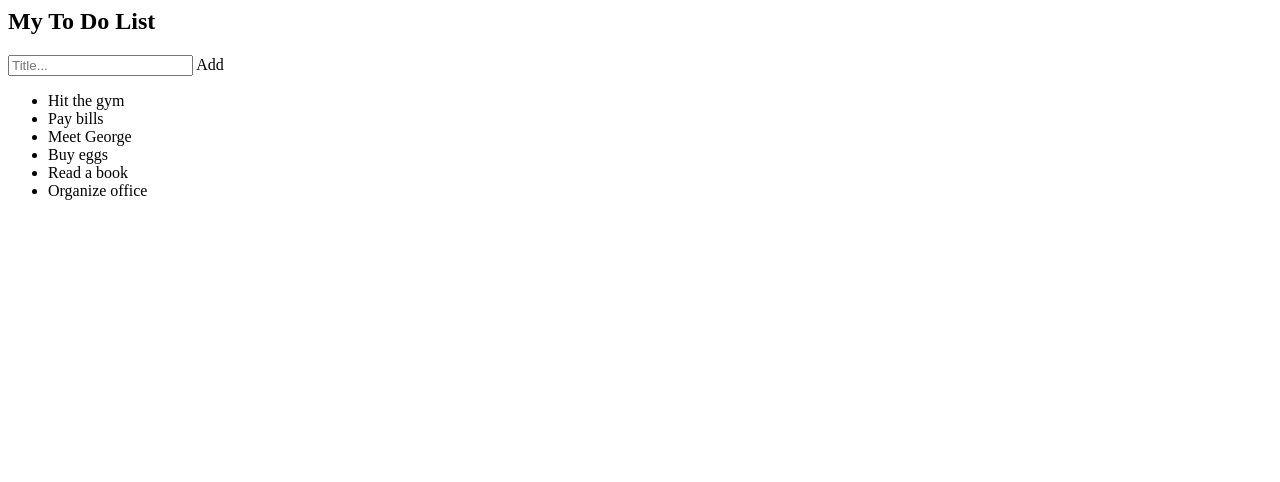
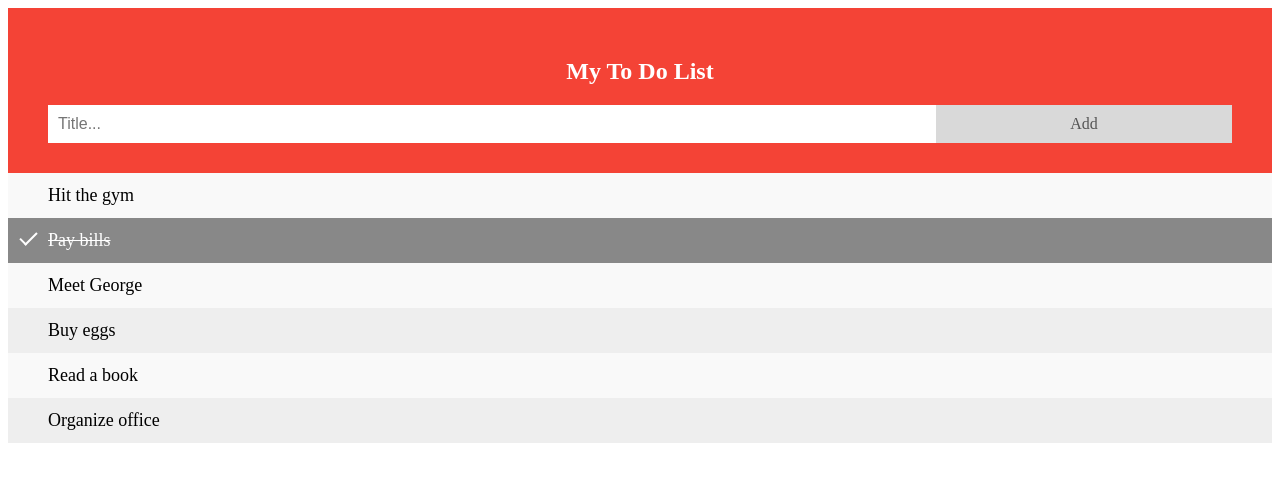
Before and after one commit to mohamedidmansour/refa-octo, a plain HTML site: page ui/index.html in a window 1280 px wide. Drawn offline with Linux system fonts and the light colour scheme.

Commit message:
add styles

```diff
--- a/ui/index.html
+++ b/ui/index.html
@@ -1,3 +1,11 @@
+<!DOCTYPE html>
+<html lang="en" dir="ltr">
+  <head>
+    <meta charset="utf-8">
+    <title></title>
+    <link rel="stylesheet" href="./styles.css">
+  </head>
+  <body>
     <div id="myDIV" class="header">
       <h2>My To Do List</h2>
       <input type="text" id="myInput" placeholder="Title...">
@@ -12,3 +20,6 @@
       <li>Read a book</li>
       <li>Organize office</li>
     </ul>
+
+  </body>
+</html>
--- /dev/null
+++ b/ui/styles.css
@@ -0,0 +1,114 @@
+/* Include the padding and border in an element's total width and height */
+* {
+  box-sizing: border-box;
+}
+
+/* Remove margins and padding from the list */
+ul {
+  margin: 0;
+  padding: 0;
+}
+
+/* Style the list items */
+ul li {
+  cursor: pointer;
+  position: relative;
+  padding: 12px 8px 12px 40px;
+  background: #eee;
+  font-size: 18px;
+  transition: 0.2s;
+
+  /* make the list items unselectable */
+  -webkit-user-select: none;
+  -moz-user-select: none;
+  -ms-user-select: none;
+  user-select: none;
+}
+
+/* Set all odd list items to a different color (zebra-stripes) */
+ul li:nth-child(odd) {
+  background: #f9f9f9;
+}
+
+/* Darker background-color on hover */
+ul li:hover {
+  background: #ddd;
+}
+
+/* When clicked on, add a background color and strike out text */
+ul li.checked {
+  background: #888;
+  color: #fff;
+  text-decoration: line-through;
+}
+
+/* Add a "checked" mark when clicked on */
+ul li.checked::before {
+  content: '';
+  position: absolute;
+  border-color: #fff;
+  border-style: solid;
+  border-width: 0 2px 2px 0;
+  top: 10px;
+  left: 16px;
+  transform: rotate(45deg);
+  height: 15px;
+  width: 7px;
+}
+
+/* Style the close button */
+.close {
+  position: absolute;
+  right: 0;
+  top: 0;
+  padding: 12px 16px 12px 16px;
+}
+
+.close:hover {
+  background-color: #f44336;
+  color: white;
+}
+
+/* Style the header */
+.header {
+  background-color: #f44336;
+  padding: 30px 40px;
+  color: white;
+  text-align: center;
+}
+
+/* Clear floats after the header */
+.header:after {
+  content: "";
+  display: table;
+  clear: both;
+}
+
+/* Style the input */
+input {
+  margin: 0;
+  border: none;
+  border-radius: 0;
+  width: 75%;
+  padding: 10px;
+  float: left;
+  font-size: 16px;
+}
+
+/* Style the "Add" button */
+.addBtn {
+  padding: 10px;
+  width: 25%;
+  background: #d9d9d9;
+  color: #555;
+  float: left;
+  text-align: center;
+  font-size: 16px;
+  cursor: pointer;
+  transition: 0.3s;
+  border-radius: 0;
+}
+
+.addBtn:hover {
+  background-color: #bbb;
+}
```
Lines whose indentation alone changed are shown as unchanged.
